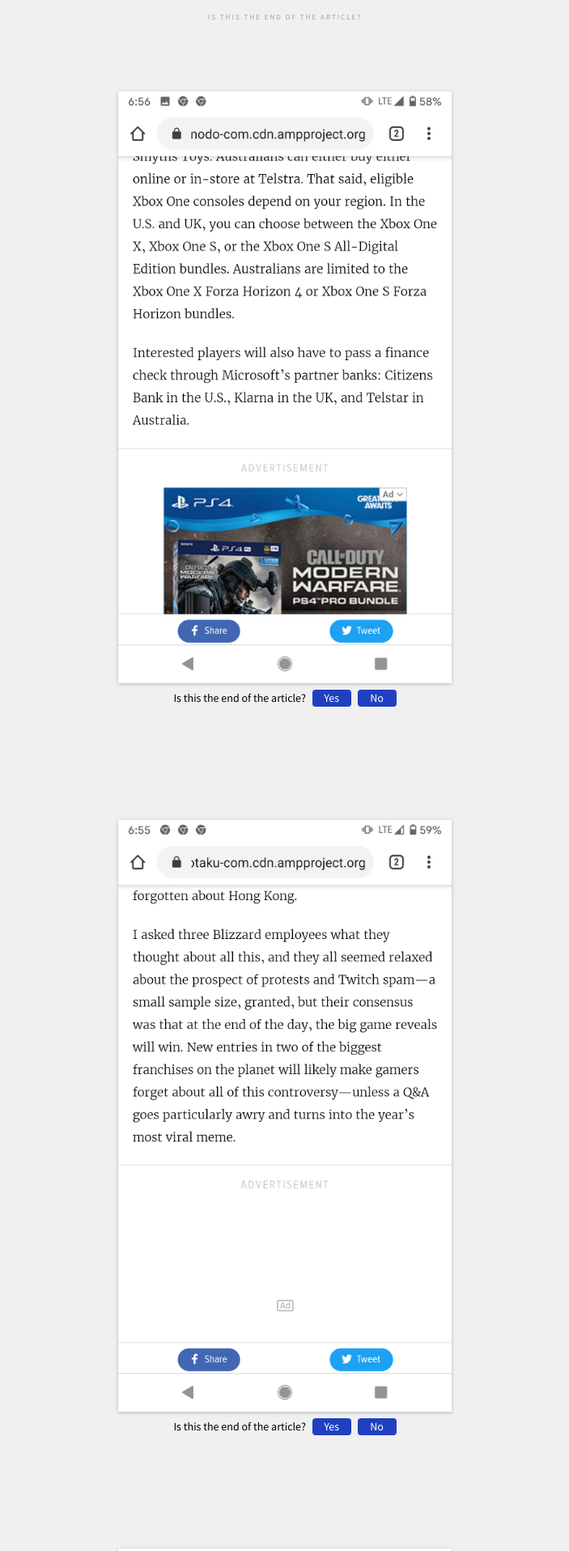
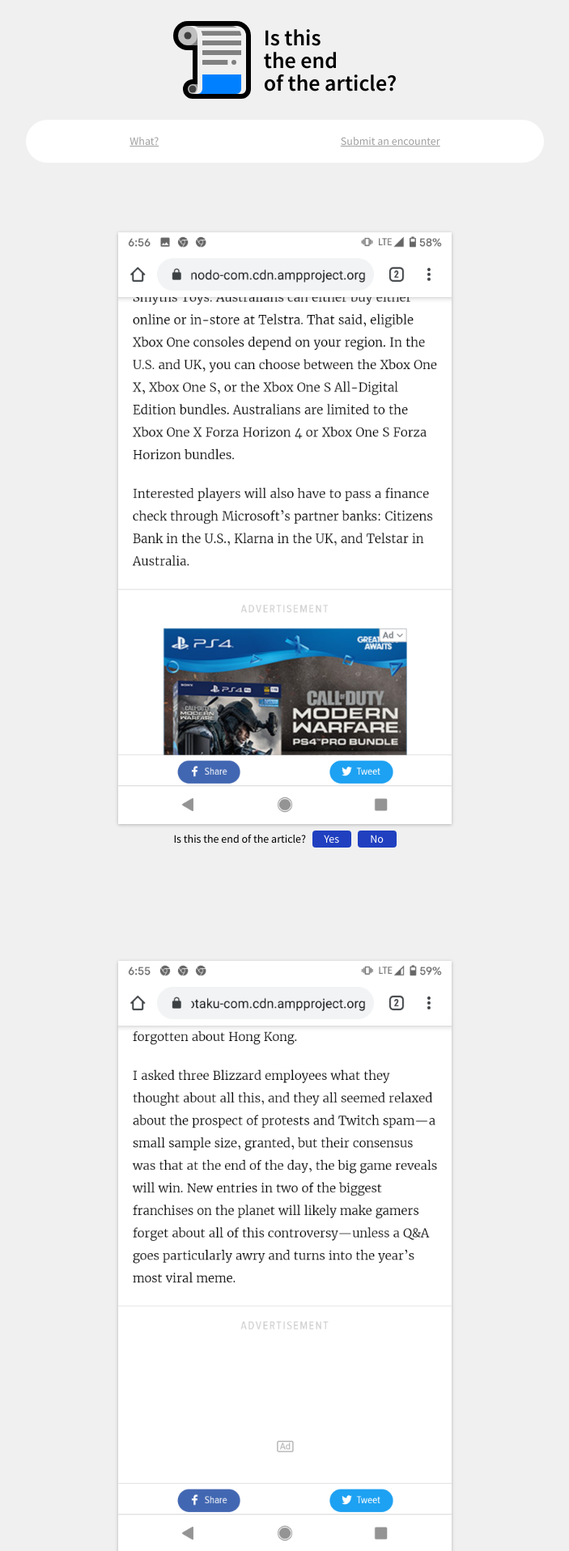
Before and after one commit to wh0/isthistheendofthearticle.ml, a Jekyll site: the page built from index.html, in a window 1280 px wide. Shown: the top 1916 px of the page at 81% size, without its empty margins (288-991 px from the left). Built offline with Jekyll 4.4.1, drawn with Linux system fonts in a browser that asks for light colours; the list of posts is cut into pages by our own code.

Commit message:
add upper trimmings

```diff
--- a/_includes/siteheading.html
+++ b/_includes/siteheading.html
@@ -1 +1 @@
-<h1 class="siteheading"><a href="/">Is this the end of the article</a><a href="/what.html">?</a></h1>
+<h1 class="siteheading"><a href="/">Is this the end of the article?</a></h1>
--- a/_layouts/base.html
+++ b/_layouts/base.html
@@ -6,6 +6,7 @@
 		<title>{{ page.title | default: "Is this the end of the article?" }}</title>
 		<link rel="stylesheet" href="/omni.css">
 		<link rel="stylesheet" href="https://fonts.googleapis.com/css?family=Source+Sans+Pro:400,600">
+		<link rel="shortcut icon" href="/icon-6x.png">
 		<!-- Global site tag (gtag.js) - Google Analytics -->
 		<script async src="https://www.googletagmanager.com/gtag/js?id=UA-68706725-3"></script>
 		<script>
--- a/_layouts/post.html
+++ b/_layouts/post.html
@@ -55,7 +55,7 @@
 
 {{ content }}
 
-<nav class="linkrow">
+<nav class="linkrow end">
 	{% if page.previous %}
 		<a href="{{ page.previous.url }}#above">Prev</a>
 	{% else %}
--- a/index.html
+++ b/index.html
@@ -1,12 +1,24 @@
 ---
 layout: base
 ---
-{% include siteheading.html %}
+{% if paginator.page == 1 %}
+	<div class="banner">
+		<img src="icon.svg" width="96" heigh="96">
+		<h1>Is this<br>the end<br>of the article?</h1>
+	</div>
+
+	<nav class="linkrow">
+		<a href="/what.html">What?</a>
+		<a href="/submittool.html">Submit an encounter</a>
+	</nav>
+{% else %}
+	{% include siteheading.html %}
+{% endif %}
 
 <div id="contentstart" class="anchor"></div>
 
 {% for post in paginator.posts %}
-	<div id="above" class="frame anchor">
+	<div class="frame anchor">
 		<img class="shot" srcset="{{ post.image_above }} {{ post.ratio }}x">
 		<div class="message">
 			<p>
@@ -20,7 +32,7 @@
 	</div>
 {% endfor %}
 
-<nav class="linkrow">
+<nav class="linkrow end">
 	{% if paginator.previous_page %}
 		<a href="{{ paginator.previous_page_path }}#contentstart">Prev</a>
 	{% else %}
--- a/omni.css
+++ b/omni.css
@@ -6,6 +6,20 @@
 	font-size: 14px;
 	font-family: Source Sans Pro, sans-serif;
 	line-height: 1.5;
+}
+.banner {
+	display: flex;
+	flex-direction: row;
+	justify-content: center;
+	align-items: center;
+	margin: 16px auto;
+}
+.banner img {
+	flex: none;
+}
+.banner h1 {
+	margin-left: 16px;
+	line-height: 1em;
 }
 .siteheading {
 	margin: 16px 0px;
@@ -127,7 +141,7 @@
 .linkrow {
 	display: flex;
 	justify-content: space-around;
-	margin: 16px auto 96px;
+	margin: 16px auto;
 	border-radius: 26.5px;
 	padding: 16px;
 	max-width: 38rem;
@@ -138,3 +152,6 @@
 .linkrow a:visited {
 	color: inherit;
 }
+.end {
+	margin-bottom: 96px;
+}
```
Also changed, not shown: icon-6x.png (added), icon.svg (added).
